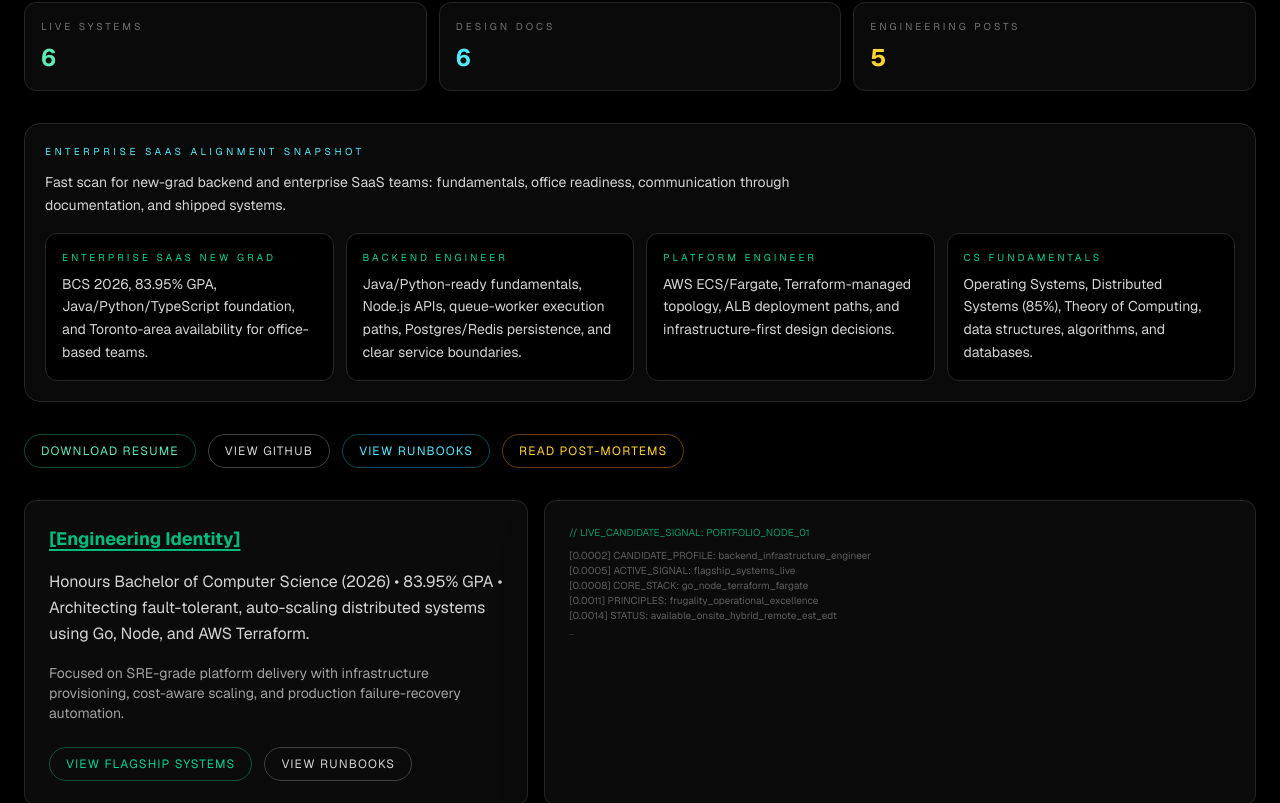
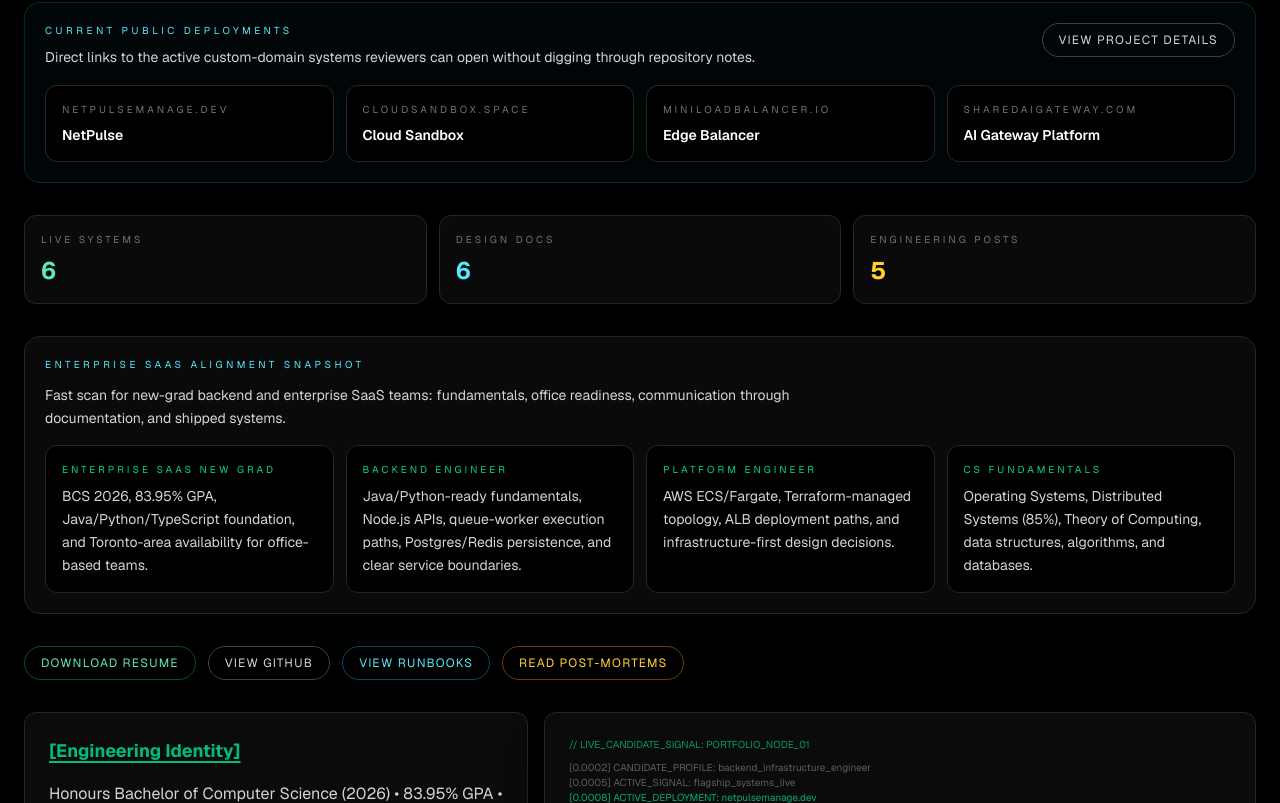
Before and after one commit to MohammedVep/mohammed-portfolio, a Next.js app: page / in a window 1280 px wide. Shown: the part 637-1440 px from the top of the page. Built offline with nearby package versions, Linux system fonts and the light colour scheme.

Commit message:
Surface current deployment links

```diff
--- a/components/sections/contact/Contact.tsx
+++ b/components/sections/contact/Contact.tsx
@@ -43,7 +43,8 @@ export default function Contact() {
           <p className="mx-auto mb-10 max-w-2xl text-center text-neutral-400">
             I am actively seeking full-time New Grad Software Engineer roles (2026).
             I have shipped public, production-style projects with live demos and source code.
-            I am based in Brampton and available for Toronto-area on-site or hybrid office schedules.
+            I am based in Brampton and available for on-site, hybrid, or remote roles
+            aligned with EST/EDT working hours.
             The fastest way to reach me is by email.
           </p>
 
--- a/components/sections/hero/Hero.tsx
+++ b/components/sections/hero/Hero.tsx
@@ -11,6 +11,27 @@ export default function Hero() {
   const liveProjectCount = projectsData.filter((project) => Boolean(project.liveUrl)).length;
   const systemDesignCount = projectsData.filter((project) => Boolean(project.systemDesignUrl)).length;
   const blogPostCount = blogPostsSorted.length;
+  const deploymentLinks = [
+    { id: "netpulse", label: "NetPulse", signal: "netpulsemanage.dev" },
+    { id: "cloud-code-execution", label: "Cloud Sandbox", signal: "cloudsandbox.space" },
+    { id: "mini-load-balancer", label: "Edge Balancer", signal: "miniloadbalancer.io" },
+    { id: "ai-job-match-analysis", label: "AI Gateway Platform", signal: "sharedaigateway.com" },
+  ]
+    .map((item) => {
+      const project = projectsData.find((candidate) => candidate.id === item.id);
+
+      if (!project?.liveUrl) {
+        return null;
+      }
+
+      return {
+        ...item,
+        url: project.liveUrl,
+      };
+    })
+    .filter((item): item is { id: string; label: string; signal: string; url: string } =>
+      Boolean(item)
+    );
   const roleSummaryCards = [
     {
       title: "Enterprise SaaS New Grad",
@@ -35,17 +56,18 @@ export default function Hero() {
   const baseTelemetry = [
     "[0.0002] CANDIDATE_PROFILE: backend_infrastructure_engineer",
     "[0.0005] ACTIVE_SIGNAL: flagship_systems_live",
-    "[0.0008] CORE_STACK: go_node_terraform_fargate",
-    "[0.0011] PRINCIPLES: frugality_operational_excellence",
-    "[0.0014] STATUS: available_onsite_hybrid_remote_est_edt",
+    "[0.0008] ACTIVE_DEPLOYMENT: netpulsemanage.dev",
+    "[0.0011] ACTIVE_DEPLOYMENT: cloudsandbox.space",
+    "[0.0014] CORE_STACK: go_node_terraform_fargate",
+    "[0.0017] STATUS: available_onsite_hybrid_remote_est_edt",
     "_",
   ];
 
   const hoverTelemetry = [
     "[0.0002] CANDIDATE_PROFILE: backend_infrastructure_engineer",
-    "[0.0005] FEATURED_SYSTEM: cloud_code_execution_sre",
+    "[0.0005] FEATURED_SYSTEM: cloud_sandbox_execution",
     "[0.0008] FEATURED_SYSTEM: netpulse_zero_trust",
-    "[0.0010] FEATURED_SYSTEM: mini_load_balancer_pprof",
+    "[0.0010] FEATURED_SYSTEM: edge_balancer_pprof",
     "[0.0012] CONTACT_CHANNELS: email_linkedin_github",
     "_",
   ];
@@ -147,6 +169,41 @@ export default function Hero() {
             Distributed Systems (85%), Theory of Computing, Java, Python, and database systems.
           </p>
         </div>
+        <div className="mb-8 rounded-2xl border border-cyan-500/20 bg-cyan-500/[0.03] p-5">
+          <div className="flex flex-wrap items-start justify-between gap-4">
+            <div>
+              <p className="font-mono text-[10px] uppercase tracking-[0.35em] text-cyan-300">
+                Current Public Deployments
+              </p>
+              <p className="mt-2 max-w-3xl text-sm leading-relaxed text-neutral-300">
+                Direct links to the active custom-domain systems reviewers can open without digging
+                through repository notes.
+              </p>
+            </div>
+            <Link
+              href="/#projects"
+              className="rounded-full border border-neutral-700 px-4 py-2 text-xs font-mono uppercase tracking-widest text-neutral-300 transition hover:border-cyan-400/60 hover:text-cyan-200"
+            >
+              View Project Details
+            </Link>
+          </div>
+          <div className="mt-4 grid gap-3 md:grid-cols-2 xl:grid-cols-4">
+            {deploymentLinks.map((deployment) => (
+              <a
+                key={deployment.id}
+                href={deployment.url}
+                target="_blank"
+                rel="noreferrer"
+                className="rounded-xl border border-neutral-800 bg-black p-4 transition hover:border-cyan-400/60"
+              >
+                <p className="font-mono text-[10px] uppercase tracking-[0.3em] text-neutral-500">
+                  {deployment.signal}
+                </p>
+                <p className="mt-2 text-sm font-semibold text-white">{deployment.label}</p>
+              </a>
+            ))}
+          </div>
+        </div>
         <div className="mb-8 grid gap-3 sm:grid-cols-3">
           <div className="rounded-xl border border-neutral-800 bg-neutral-950 p-4 font-mono">
             <p className="text-[10px] uppercase tracking-[0.3em] text-neutral-500">Live Systems</p>
--- a/content/blog/index.ts
+++ b/content/blog/index.ts
@@ -77,7 +77,7 @@ export const blogPosts: BlogPost[] = [
       diagram: `graph LR
   Reviewer[Reviewer / Recruiter]-->Portfolio[Portfolio Homepage]
   Portfolio-->NetPulse[NetPulse Flagship]
-  Portfolio-->CCEE[Cloud Sandbox API]
+  Portfolio-->CCEE[Cloud Sandbox]
   Portfolio-->Transit[Transit Telemetry Dashboard]
   Portfolio-->LoadBalancer[Edge Balancer]
   Portfolio-->AI[AI Gateway Platform]
@@ -140,7 +140,7 @@ export const blogPosts: BlogPost[] = [
         ? [{ label: "NetPulse System Design", url: netPulse.systemDesignUrl }]
         : []),
       ...(cloudSandbox.liveUrl
-        ? [{ label: "Cloud Sandbox API", url: cloudSandbox.liveUrl }]
+        ? [{ label: "Cloud Sandbox Live", url: cloudSandbox.liveUrl }]
         : []),
       ...(cloudSandbox.systemDesignUrl
         ? [{ label: "Cloud Sandbox Design", url: cloudSandbox.systemDesignUrl }]
@@ -322,7 +322,7 @@ export const blogPosts: BlogPost[] = [
     ],
     links: [
       ...(cloudSandbox.liveUrl
-        ? [{ label: "Live Execution API", url: cloudSandbox.liveUrl }]
+        ? [{ label: "Cloud Sandbox Live", url: cloudSandbox.liveUrl }]
         : []),
       ...(cloudSandbox.repoUrl
         ? [{ label: "Source Repository", url: cloudSandbox.repoUrl }]
--- a/content/updates/index.ts
+++ b/content/updates/index.ts
@@ -10,6 +10,15 @@ export type Improvement = {
 export const improvementsUpdatedAt = "June 2026";
 
 export const latestImprovements: Improvement[] = [
+  {
+    id: "current-public-deployments-surfaced",
+    title: "Current Public Deployment Links Surfaced",
+    scope: "Live Access",
+    detail:
+      "Homepage now shows the active custom-domain deployments above the fold: NetPulse, Cloud Sandbox, Edge Balancer, and AI Gateway Platform.",
+    proofHref: "/",
+    proofLabel: "Open Homepage",
+  },
   {
     id: "cloud-sandbox-access-domain",
     title: "Cloud Sandbox Dedicated Access Domain Added",
```
